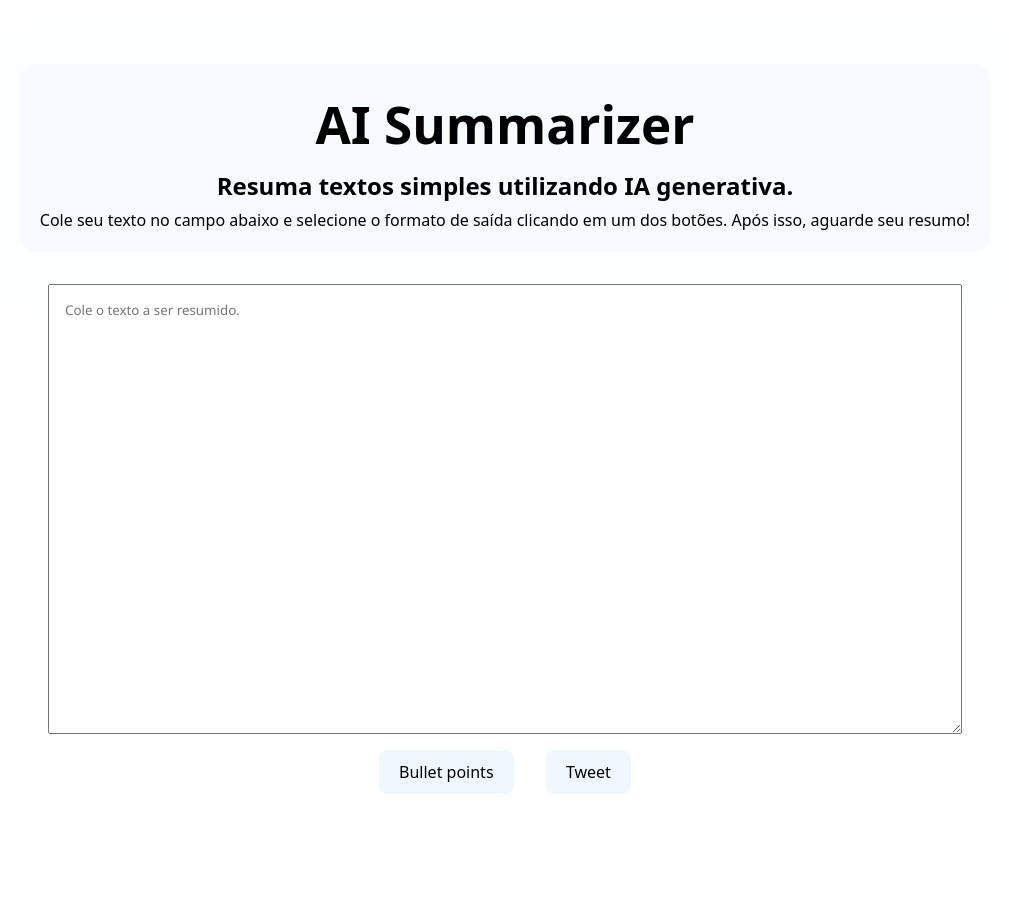
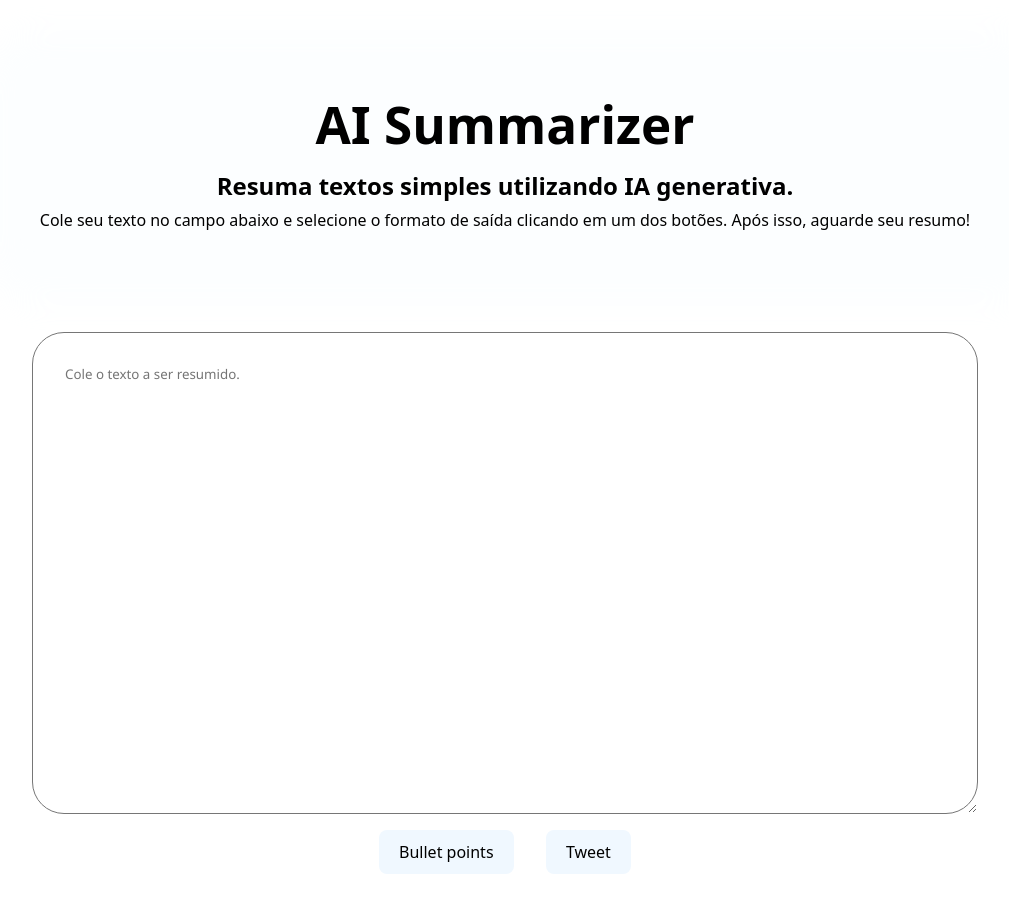
Before and after one commit to gustavomotamacedo/ai-summarizer, a React (Vite) app in the folder frontend/: page / in a window 1280 px wide. Shown: the top 912 px of the page, without its empty margins (135-1144 px from the left). Built offline with nearby package versions, Linux system fonts and the light colour scheme.

Commit message:
Update App.css

```diff
--- a/frontend/src/App.css
+++ b/frontend/src/App.css
@@ -44,17 +44,18 @@
 .text-area {
   width: calc(100vw - 50vh);
   height: calc(100vh - 30vw);
-  padding: 1rem;
+  padding: 2rem;
   color: white;
   font-family: "Segoe UI", Tahoma, Geneva, Verdana, sans-serif;
+  border-radius: 2rem;
 }
 
 .card-header {
-  background-color: rgba(240, 248, 255, 0.562);
+  background-color: rgba(240, 248, 255, .2);
   color: black;
   border-radius: 1rem;
   padding: 1rem;
-  margin-bottom: 2rem;
+  margin-bottom: 5rem;
 
   box-shadow: 10px 10px 37px 43px rgba(240, 248, 255, .2);
   -webkit-box-shadow: 10px 10px 37px 43px rgba(240, 248, 255, .2);
```
